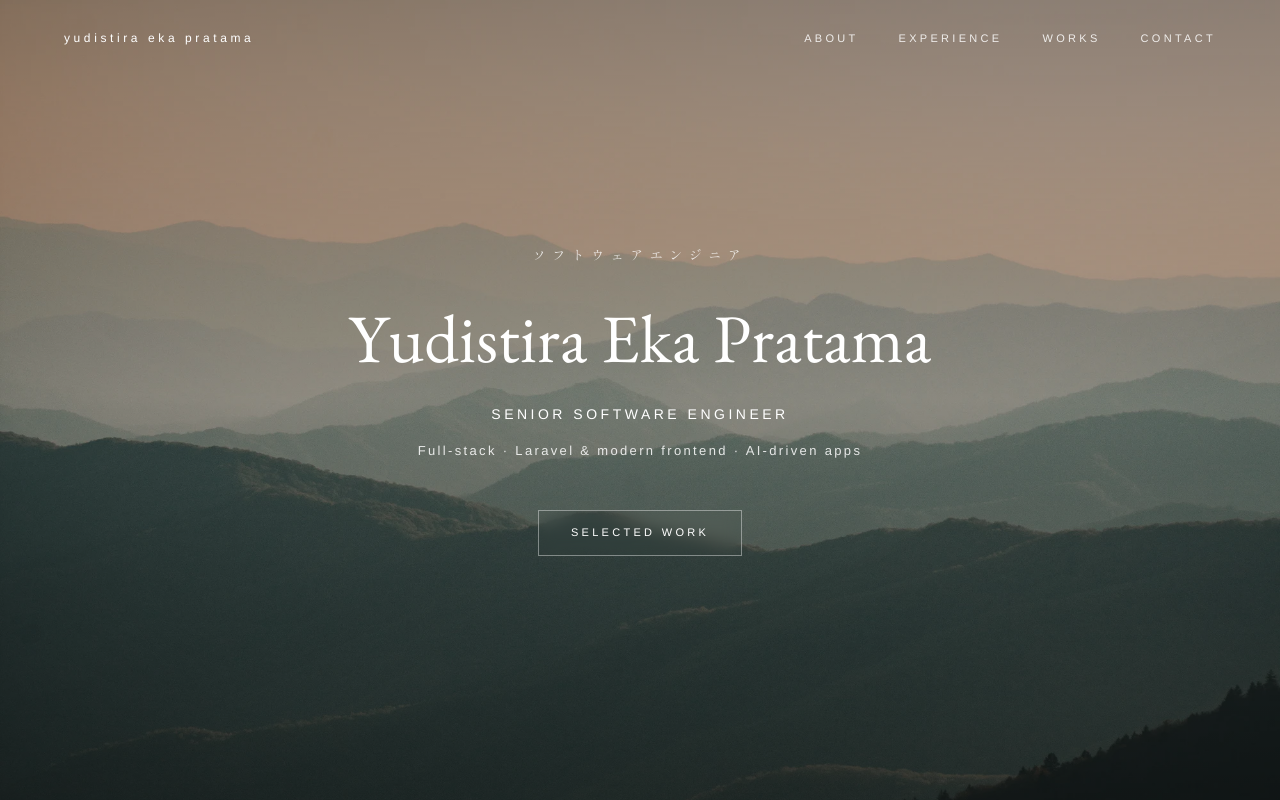
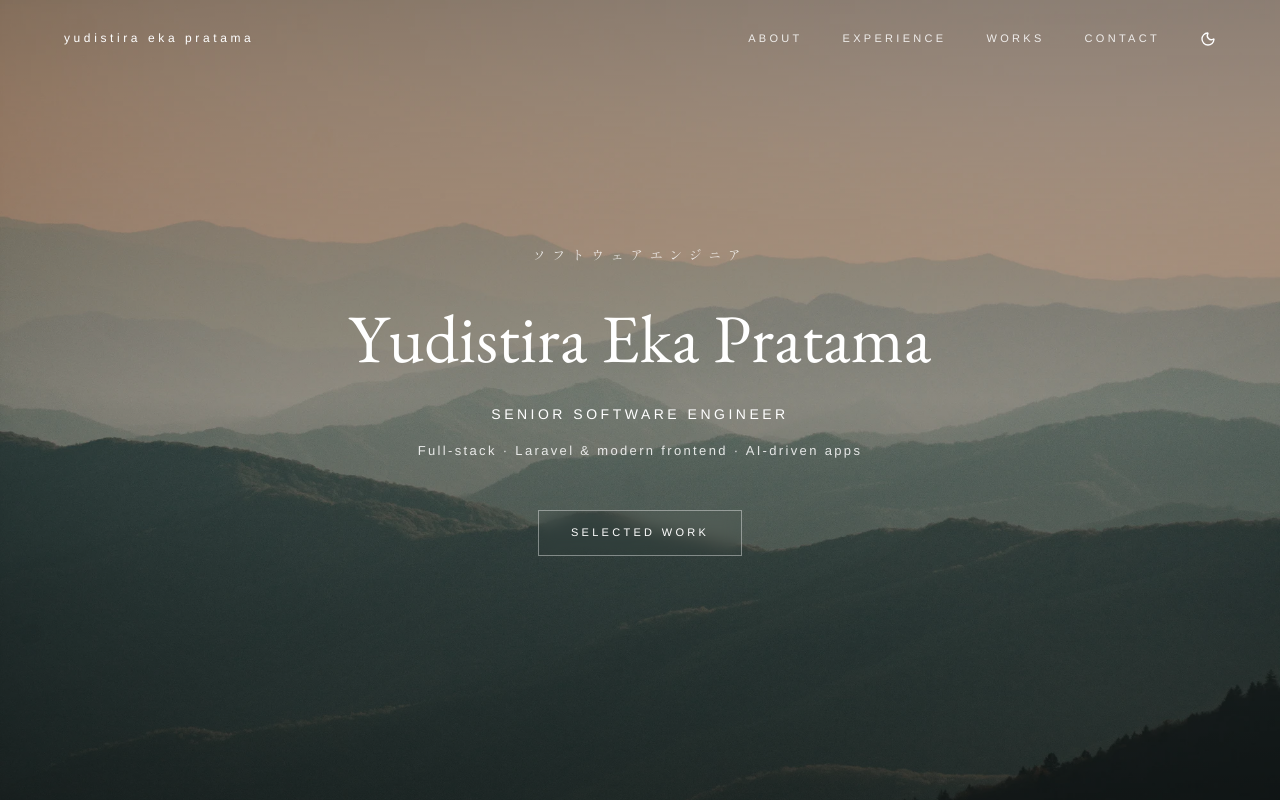
Before and after one commit to yvdist/tamaportfolio, a SvelteKit app: page / in a window 1280 px wide. Shown: the top 800 px of the page. Built offline with nearby package versions, Linux system fonts and the light colour scheme.

Commit message:
feat: add dark mode support with theme toggle and contrast tests

```diff
--- a/src/app.html
+++ b/src/app.html
@@ -3,6 +3,20 @@
 	<head>
 		<meta charset="utf-8" />
 		<meta name="viewport" content="width=device-width, initial-scale=1" />
+		<script>
+			// Runs before first paint so a dark page never flashes light. A stored choice wins;
+			// otherwise follow the system. ThemeToggle.svelte writes the same key.
+			(function () {
+				var theme;
+				try {
+					theme = localStorage.getItem('theme');
+				} catch (e) {}
+				if (theme !== 'light' && theme !== 'dark') {
+					theme = matchMedia('(prefers-color-scheme: dark)').matches ? 'dark' : 'light';
+				}
+				document.documentElement.dataset.theme = theme;
+			})();
+		</script>
 		%sveltekit.head%
 	</head>
 	<body data-sveltekit-preload-data="hover">
--- a/src/lib/components/Navbar.svelte
+++ b/src/lib/components/Navbar.svelte
@@ -1,5 +1,6 @@
 <script lang="ts">
 	import { resolve } from '$app/paths';
+	import ThemeToggle from '$lib/components/ThemeToggle.svelte';
 	import { profile } from '$lib/data/profile';
 
 	let { solid = false }: { solid?: boolean } = $props();
@@ -34,6 +35,7 @@
 			{profile.name.toLowerCase()}
 		</a>
 
+		<div class="flex items-center gap-8 md:gap-10">
 			<div class="hidden gap-10 text-[11px] tracking-[0.3em] uppercase md:flex">
 				{#each links as link (link.hash)}
 					<a
@@ -47,6 +49,8 @@
 				{/each}
 			</div>
 
+			<ThemeToggle class={filled ? 'text-charcoal' : 'text-white'} />
+
 			<button
 				type="button"
 				aria-expanded={menuOpen}
@@ -58,6 +62,7 @@
 			>
 				{menuOpen ? 'close' : 'menu'}
 			</button>
+		</div>
 	</div>
 
 	{#if menuOpen}
--- /dev/null
+++ b/src/lib/components/ThemeToggle.svelte
@@ -0,0 +1,28 @@
+<script lang="ts">
+	import { Moon, Sun } from 'lucide-svelte';
+
+	let { class: className = '' }: { class?: string } = $props();
+
+	// The current theme lives on <html data-theme>, set by the inline script in app.html.
+	// Both icons are rendered and CSS picks one, so the prerendered markup never mismatches.
+	function toggle() {
+		const root = document.documentElement;
+		const theme = root.dataset.theme === 'dark' ? 'light' : 'dark';
+		root.dataset.theme = theme;
+		try {
+			localStorage.setItem('theme', theme);
+		} catch {
+			// storage unavailable: the choice lasts for this page only
+		}
+	}
+</script>
+
+<button
+	type="button"
+	aria-label="switch colour theme"
+	onclick={toggle}
+	class="transition-opacity hover:opacity-70 {className}"
+>
+	<Moon size={16} aria-hidden="true" class="dark:hidden" />
+	<Sun size={16} aria-hidden="true" class="hidden dark:block" />
+</button>
--- a/src/routes/layout.css
+++ b/src/routes/layout.css
@@ -9,6 +9,10 @@
 	--font-serif: 'EB Garamond', 'Shippori Mincho', 'Times New Roman', serif;
 	--font-mincho: 'Shippori Mincho', 'EB Garamond', serif;
 }
+
+/* The theme is the data-theme attribute on <html>, set before first paint by the inline script
+   in src/app.html and flipped by ThemeToggle.svelte. */
+@custom-variant dark (&:where([data-theme='dark'], [data-theme='dark'] *));
 
 /* Katakana-only subset of Shippori Mincho (U+30A0-30FF), used for the hero accent line.
    The full family ships 120+ unicode-range faces, which made the stylesheet render-blocking. */
@@ -29,6 +33,17 @@
 
 	html {
 		scroll-behavior: smooth;
+		color-scheme: light;
+	}
+
+	/* The dark theme swaps the token values and keeps their names, so every bg-cream and
+	   text-charcoal utility follows: here cream is the dark background and charcoal the light text. */
+	:root[data-theme='dark'] {
+		color-scheme: dark;
+		--color-cream: #1c1a18;
+		--color-sand: #2b2826;
+		--color-warmgray: #8a857f;
+		--color-charcoal: #e8e4de;
 	}
 
 	body {
```
Also changed, not shown: 2 other files (tests, documents, lock files or other folders). Lines whose indentation alone changed are shown as unchanged.
